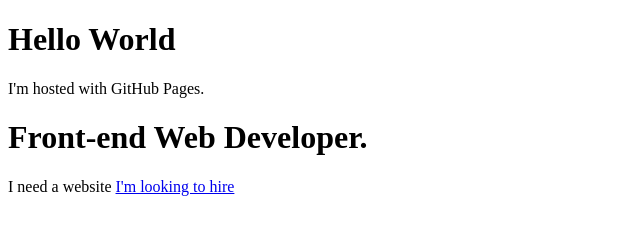
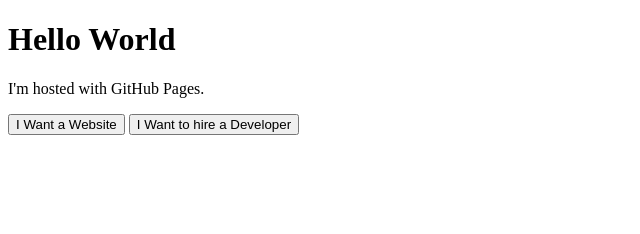
Before and after one commit to Ansariith/Ansariith.github.io, a plain HTML site: page index.html in a window 1280 px wide. Shown: the whole page, without its empty margins (0-640 px from the left). Drawn offline with Linux system fonts and the light colour scheme.

Commit message:
Update index.html

```diff
--- a/index.html
+++ b/index.html
@@ -8,13 +8,6 @@
 	<body>
 	<h1 center>Hello World</h1>
 	<p center>I'm hosted with GitHub Pages.</p>
-		<div class="container"><div class="buffer-top" id="hero">
-			<h1 class="fadein-fast">Front-end Web Developer.
-			</h1>
-			<a target="_blank" class="btn btn-freelance">
-			I need a website<span class="icon-chevron-right"></span>
-			</a> <a href="#contact" target="_blank" class="btn btn-hire">
-			I'm looking to hire<span class="icon-chevron-right"></span></a>
-		</div></div></div>
+		<button>I Want a Website</button> <button>I Want to hire a Developer</button>
 	</body>
 </html>
```
